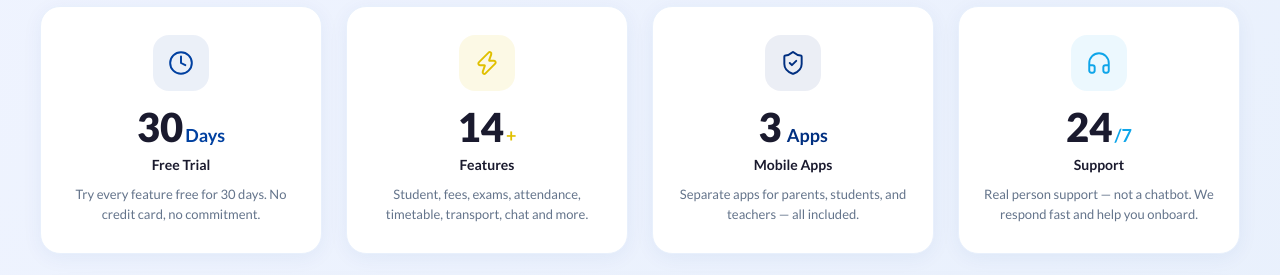
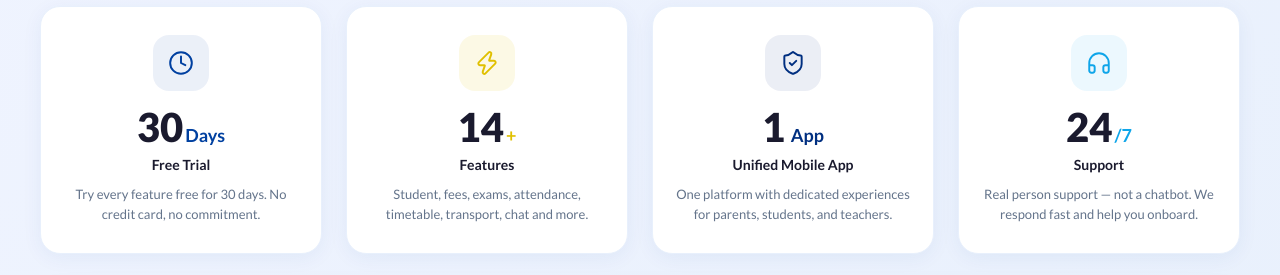
Before and after one commit to AuctechMarcomWeb/cloudx-website, a React (Vite) app: page / in a window 1280 px wide. Shown: the part 1280-1555 px from the top of the page. Built offline with nearby package versions, Linux system fonts and the light colour scheme; no server answers.

Commit message:
changes in component

```diff
--- a/src/components/landing/StatsSection.jsx
+++ b/src/components/landing/StatsSection.jsx
@@ -21,15 +21,15 @@
     color: '#e0c000',
     bg: 'rgba(224,192,0,0.10)',
   },
-  {
-    icon: ShieldCheck,
-    value: '3',
-    unit: ' Apps',
-    label: 'Mobile Apps',
-    desc: 'Separate apps for parents, students, and teachers — all included.',
-    color: '#002f80',
-    bg: 'rgba(0,47,128,0.08)',
-  },
+ {
+  icon: ShieldCheck,
+  value: '1',
+  unit: ' App',
+  label: 'Unified Mobile App',
+  desc: 'One platform with dedicated experiences for parents, students, and teachers.',
+  color: '#002f80',
+  bg: 'rgba(0,47,128,0.08)',
+},
   {
     icon: HeadphonesIcon,
     value: '24',
```
